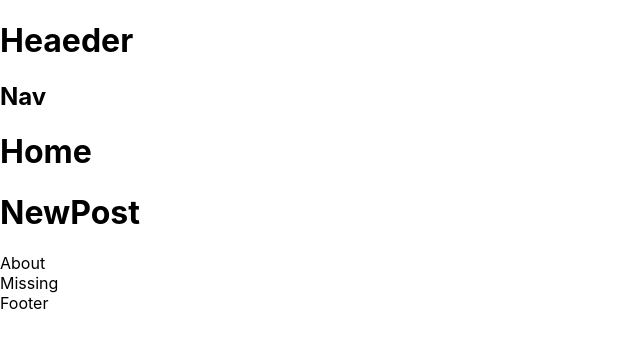
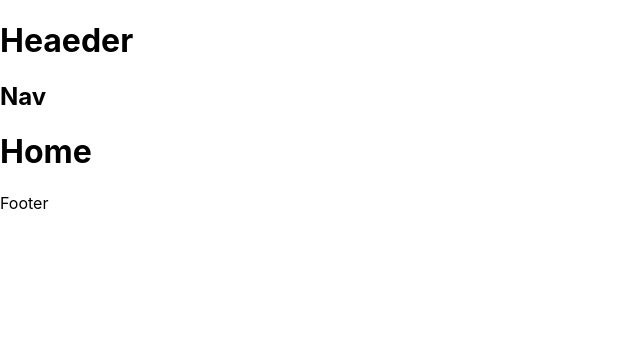
Before and after one commit to Gabeaya/React-router-blog, a React (Create React App) app: page / in a window 1280 px wide. Shown: the top 348 px of the page, without its empty margins (0-640 px from the left). Built offline with nearby package versions, Linux system fonts and the light colour scheme.

Commit message:
Add the switch tag to denote which components will change.

```diff
--- a/src/App.js
+++ b/src/App.js
@@ -15,10 +15,12 @@ function App() {
     <div className="App">
       <Header />
       <Nav />
-      <Home />
-      <NewPost />
-      <About />
-      <Missing />
+      <Switch>
+        <Home />
+        <NewPost />
+        <About />
+        <Missing />
+      </Switch>
       <Footer />
     </div>
   );
```
